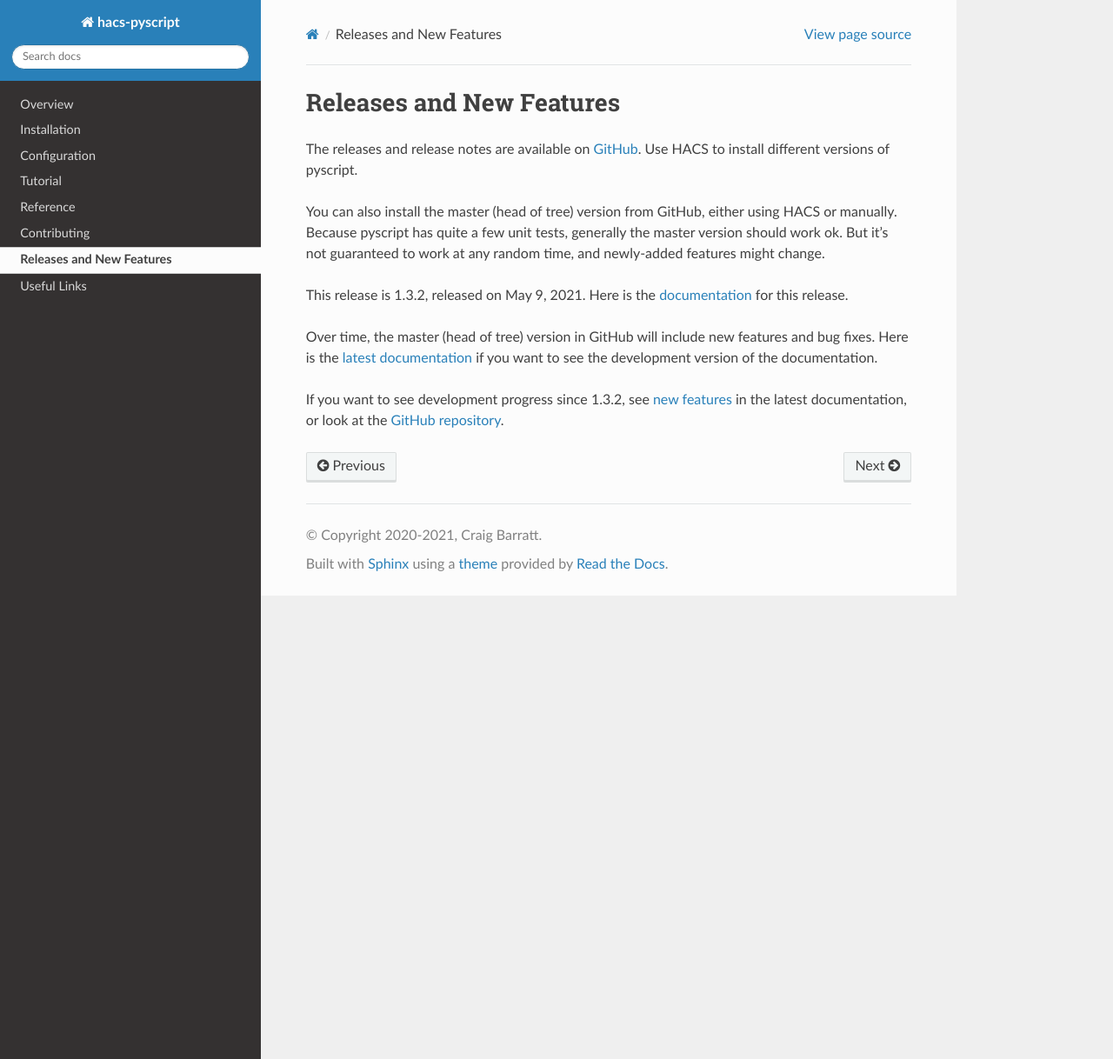
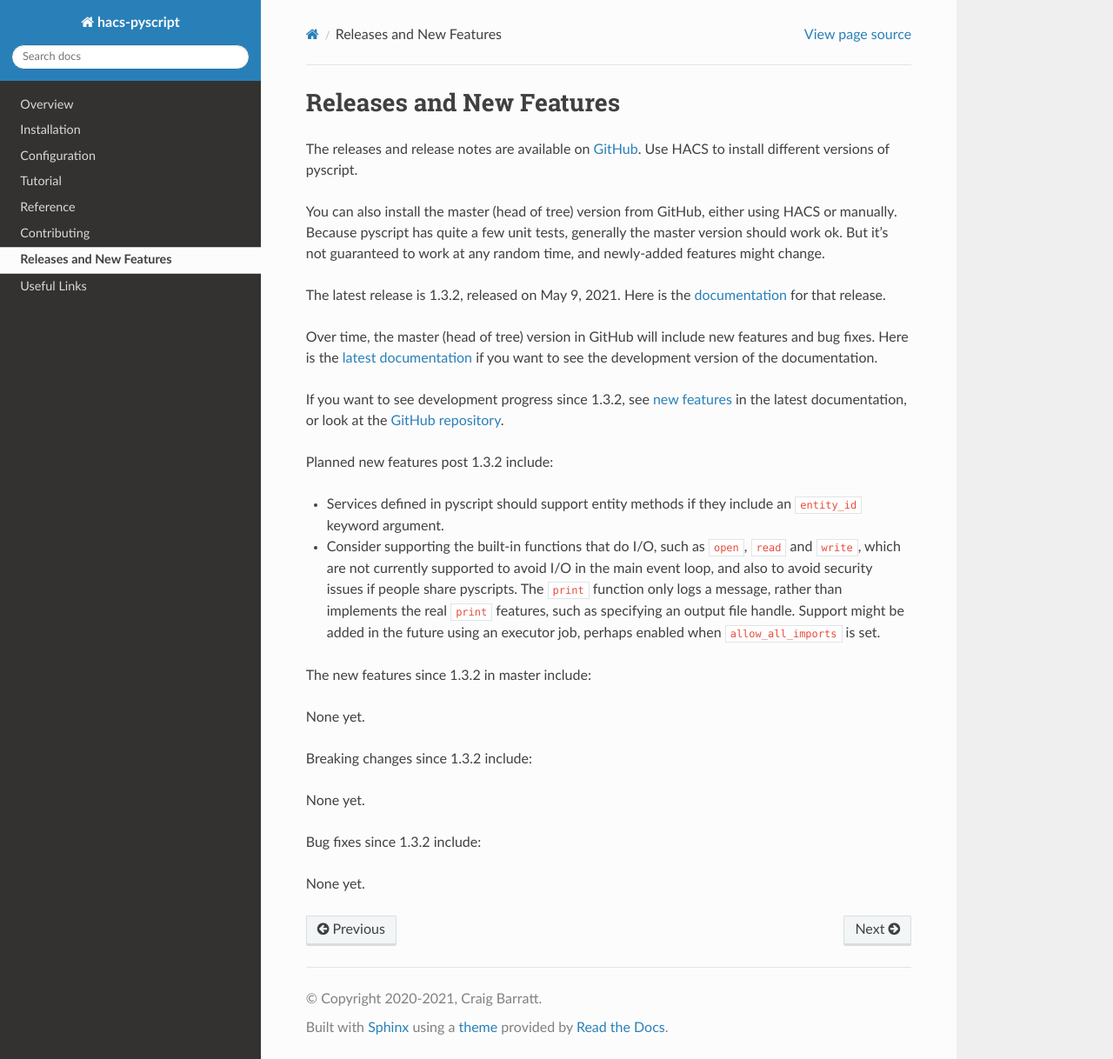
Before and after one commit to custom-components/pyscript, a Sphinx documentation site: the page built from docs/new_features.rst, in a window 1280 px wide and 1218 px high. Shown: the whole window at 87% size. Built offline with Sphinx 7.4.7 and the Read the Docs theme 2.0.0, drawn with Linux system fonts in a browser that asks for light colours.

Commit message:
update to new feature page following release

```diff
--- a/docs/new_features.rst
+++ b/docs/new_features.rst
@@ -8,8 +8,12 @@
 Because pyscript has quite a few unit tests, generally the master version should work ok. But it's not
 guaranteed to work at any random time, and newly-added features might change.
 
-This release is 1.3.2, released on May 9, 2021.  Here is the `documentation
-<https://hacs-pyscript.readthedocs.io/en/1.3.2>`__ for this release.
+..
+    This release is 1.3.2, released on May 9, 2021.  Here is the `documentation
+    <https://hacs-pyscript.readthedocs.io/en/1.3.2>`__ for this release.
+
+The latest release is 1.3.2, released on May 9, 2021.  Here is the `documentation
+<https://hacs-pyscript.readthedocs.io/en/1.3.2>`__ for that release.
 
 Over time, the master (head of tree) version in GitHub will include new features and bug fixes.
 Here is the `latest documentation <https://hacs-pyscript.readthedocs.io/en/latest>`__ if you want
@@ -18,3 +22,24 @@
 If you want to see development progress since 1.3.2, see
 `new features <https://hacs-pyscript.readthedocs.io/en/latest/new_features.html>`__ in the latest
 documentation, or look at the `GitHub repository <https://github.com/custom-components/pyscript>`__.
+
+Planned new features post 1.3.2 include:
+
+- Services defined in pyscript should support entity methods if they include an ``entity_id`` keyword argument.
+- Consider supporting the built-in functions that do I/O, such as ``open``, ``read`` and ``write``, which
+  are not currently supported to avoid I/O in the main event loop, and also to avoid security issues if people
+  share pyscripts. The ``print`` function only logs a message, rather than implements the real ``print`` features,
+  such as specifying an output file handle. Support might be added in the future using an executor job, perhaps
+  enabled when ``allow_all_imports`` is set.
+
+The new features since 1.3.2 in master include:
+
+None yet.
+
+Breaking changes since 1.3.2 include:
+
+None yet.
+
+Bug fixes since 1.3.2 include:
+
+None yet.
```
